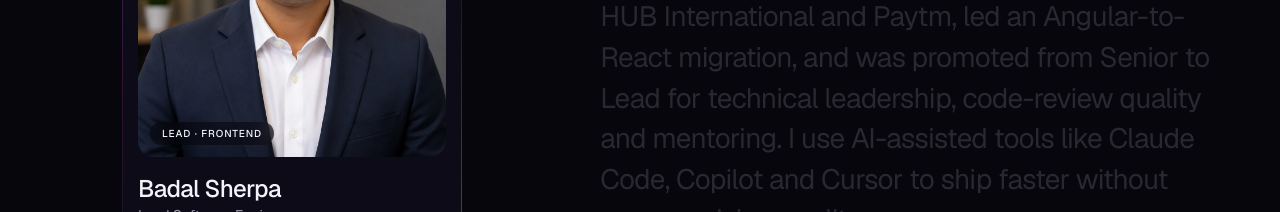
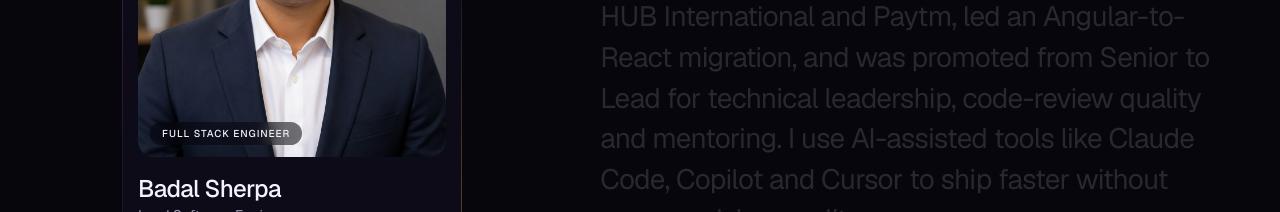
Before and after one commit to BadalSherpa/BadalSherpa.github.io, a Next.js app: page / in a window 1280 px wide. Shown: the part 1420-1632 px from the top of the page. Built offline with nearby package versions, Linux system fonts and the light colour scheme.

Commit message:
Dev pass badge: Full Stack Engineer

```diff
--- a/components/sections/About.tsx
+++ b/components/sections/About.tsx
@@ -64,7 +64,7 @@ function DevPass() {
                 className="object-cover object-[50%_30%]"
               />
               <span className="absolute bottom-3 left-3 rounded-full bg-ink/55 px-3 py-1 text-[10px] font-medium uppercase tracking-widest backdrop-blur">
-                Lead · Frontend
+                Full Stack Engineer
               </span>
             </div>
             <div className="mt-4">
```
